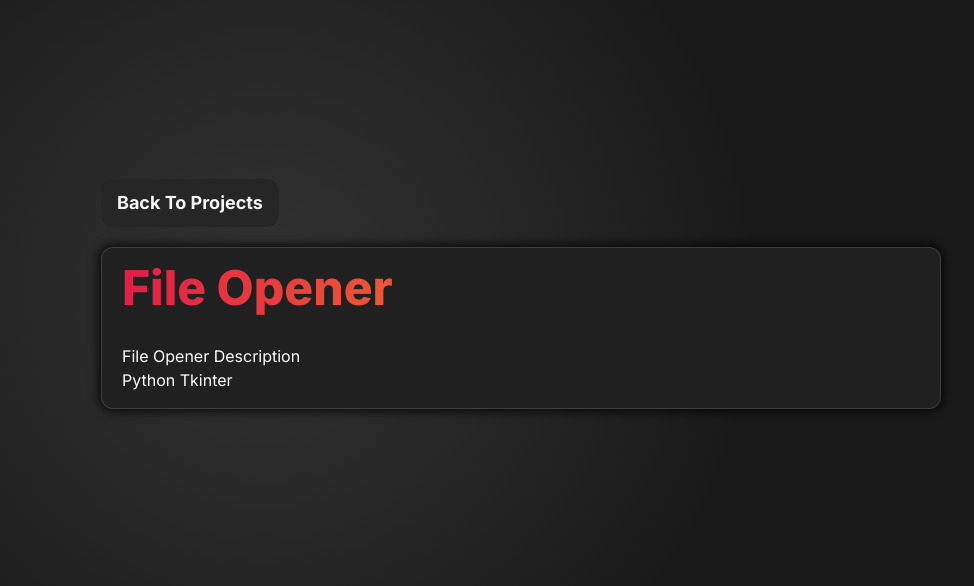
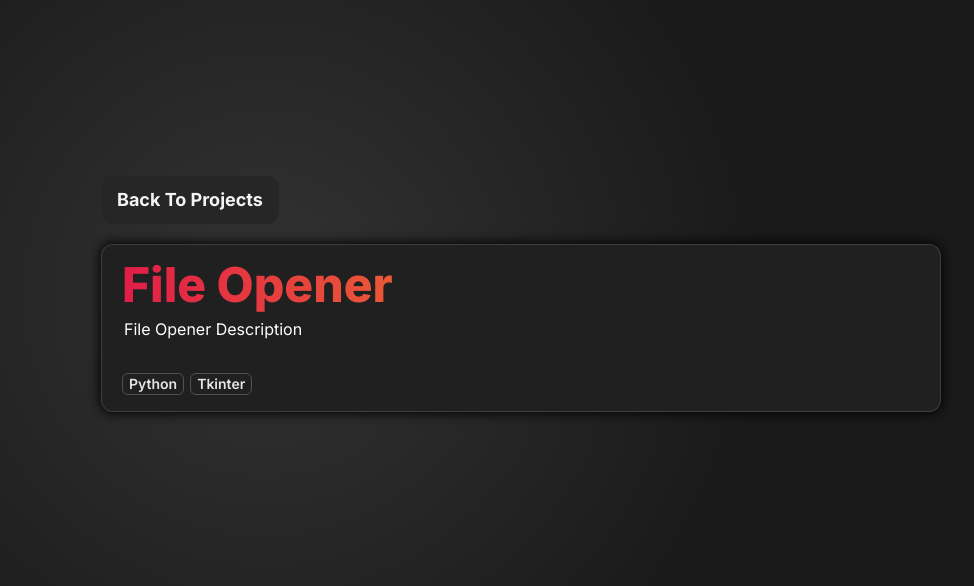
Before and after one commit to vik-ma/portfolio, a Next.js app: page /projects/file-opener in a window 1280 px wide. Shown: the part 106-692 px from the top of the page, without its empty margins (119-1093 px from the left). Built offline with nearby package versions, Linux system fonts and the light colour scheme.

Commit message:
Added techstack boxes to ProjectPage

```diff
--- a/app/@modal/(.)projects/[id]/page.tsx
+++ b/app/@modal/(.)projects/[id]/page.tsx
@@ -20,7 +20,6 @@ export default function ProjectModal({ params: { id } }: PageProps) {
       >
         {project?.name}
       </h1>
-      <br />
       <ProjectPage project={project} />
     </Modal>
   );
--- a/app/components/ProjectPage.tsx
+++ b/app/components/ProjectPage.tsx
@@ -2,9 +2,22 @@ import { ProjectProps } from "@/typings";
 
 export default function ProjectPage({ project }: ProjectProps) {
   return (
-    <div>
-      <p className="text-white">{project?.fullDescription}</p>
-      <p className="text-white">{project?.techStack.join(" ")}</p>
+    <div className="px-0.5">
+      <div className="flex flex-col justify-between">
+        <div className="mb-7">
+          <p className="text-white">{project?.fullDescription}</p>
+        </div>
+        <div className="flex flex-wrap -ml-0.5 text-stone-200">
+          {project?.techStack.map((lang: string) => (
+            <div
+              key={`${project?.name}-${lang}`}
+              className="mr-1.5 mt-1 px-1 pb-0.5 md:px-1.5 md:pb-0 font-semibold text-xs md:text-sm rounded-md border border-neutral-600"
+            >
+              {lang}
+            </div>
+          ))}
+        </div>
+      </div>
     </div>
   );
 }
--- a/app/components/ProjectsSection.tsx
+++ b/app/components/ProjectsSection.tsx
@@ -20,7 +20,7 @@ export default function ProjectsSection() {
                       {value.shortDescription}
                     </p>
                   </div>
-                  <div className="flex flex-wrap mb-0 -ml-1 text-stone-200">
+                  <div className="flex flex-wrap -ml-1 text-stone-200">
                     {value.techStack.map((lang: string) => (
                       <div
                         key={`${key}-${lang}`}
--- a/app/projects/[id]/page.tsx
+++ b/app/projects/[id]/page.tsx
@@ -21,14 +21,12 @@ export default function Project({ params: { id } }: PageProps) {
             Back To Projects
           </button>
         </Link>
-        <br />
         <div className="px-4 md:px-5 py-3 md:py-4 rounded-xl project-modal-wrapper">
           <h1
             className={`pb-2 text-3xl md:text-5xl font-extrabold bg-clip-text text-transparent ${project?.cssGradient}`}
           >
             {project?.name}
           </h1>
-          <br />
           <ProjectPage project={project} />
         </div>
       </div>
```
